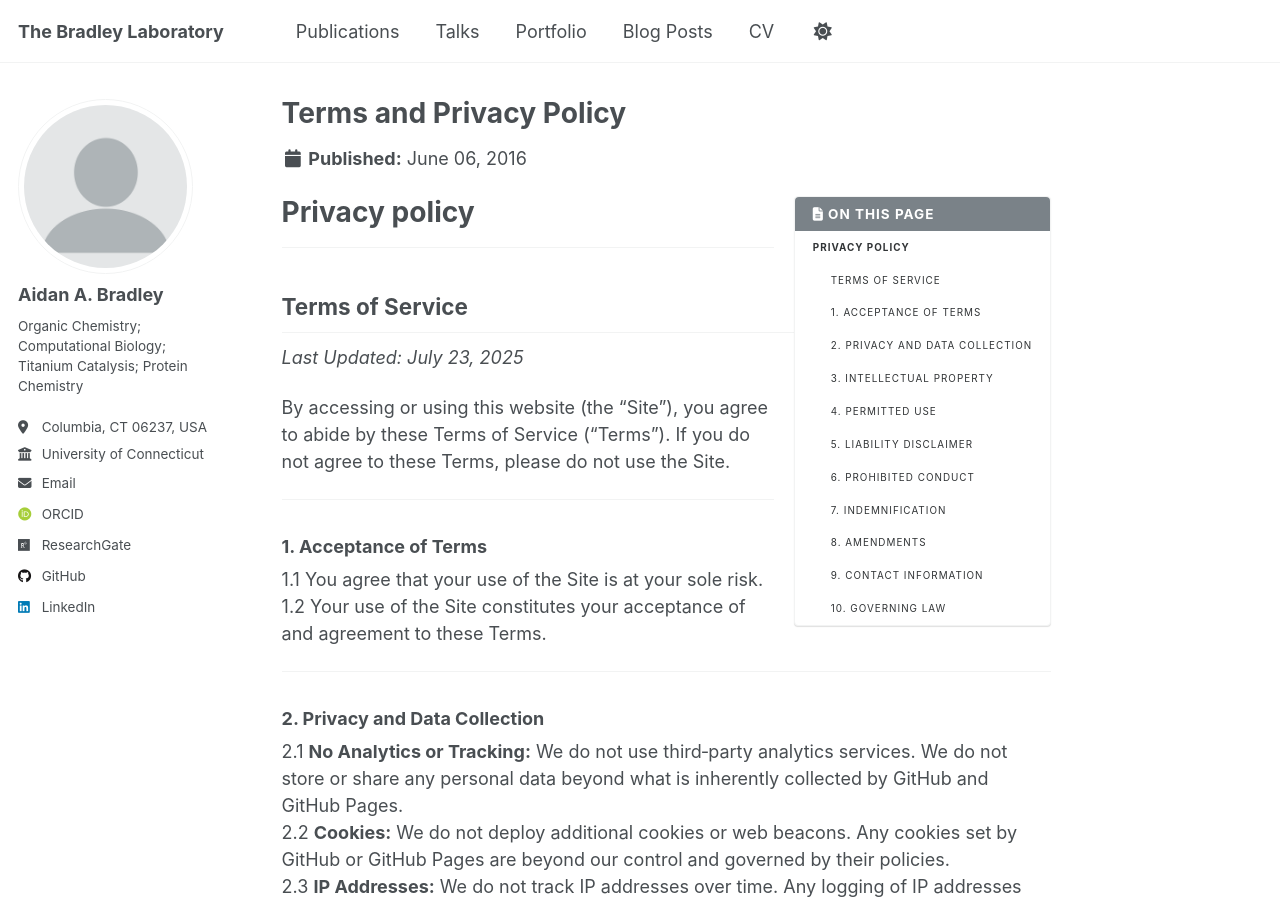
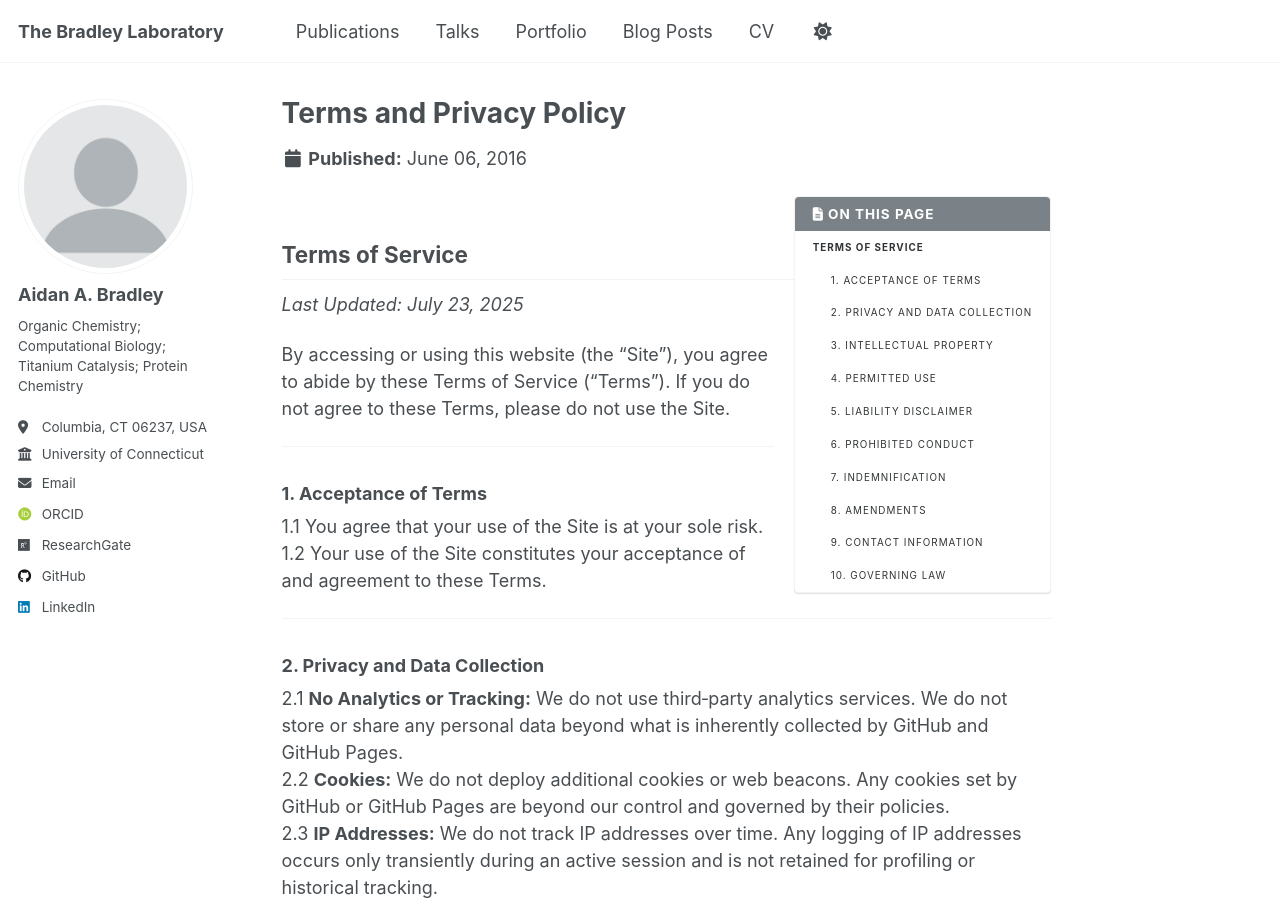
Before and after one commit to aab18011/aab18011.github.io, a Jekyll site: the page built from _pages/terms.md, in a window 1280 px wide and 900 px high. Built offline with Jekyll 4.4.1, drawn with Linux system fonts in a browser that asks for light colours; some web fonts are replaced; a script that is not in the unit is left out.

Commit message:
Update terms.md

```diff
--- a/_pages/terms.md
+++ b/_pages/terms.md
@@ -6,9 +6,6 @@ modified: 2016-06-06
 
 {% include base_path %}
 {% include toc %}
-# Privacy policy
-
----
 
 ## Terms of Service
 
```
